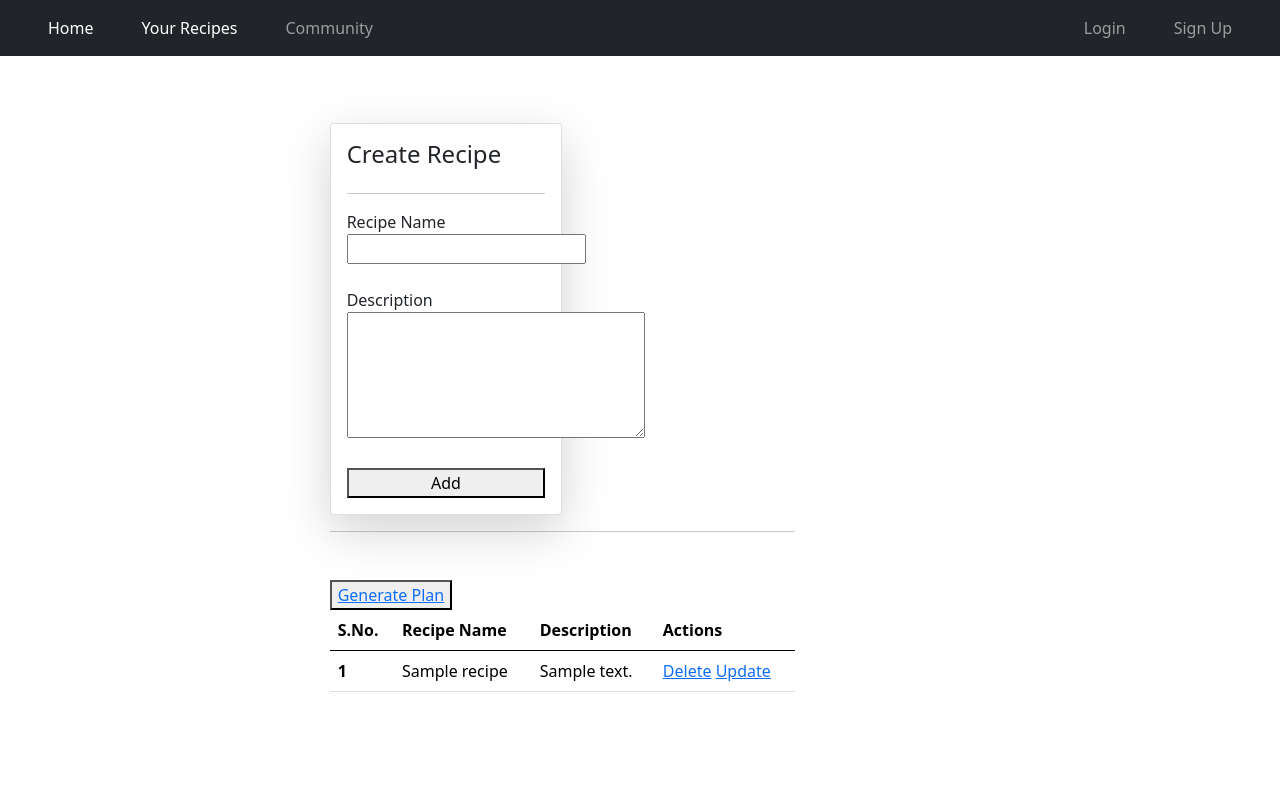
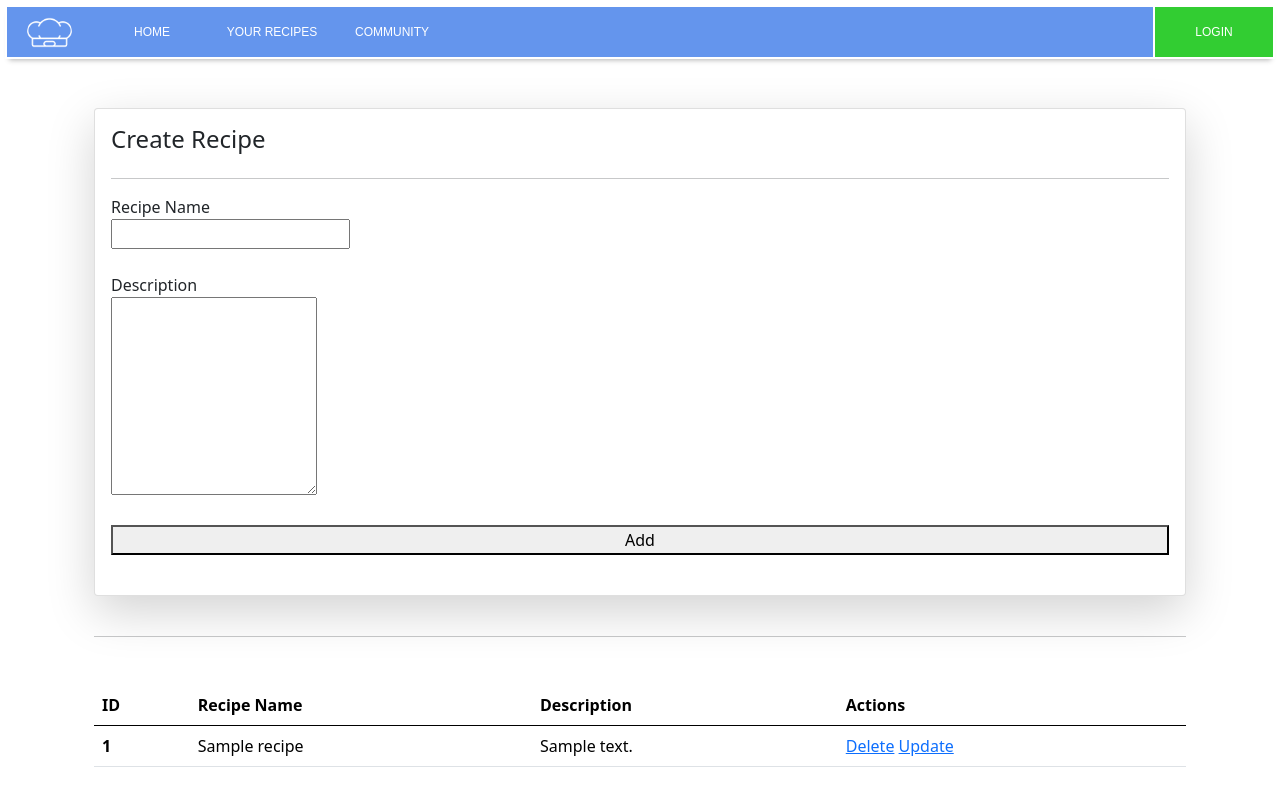
Before and after one commit to adiazpar/cookbook, a Django app: page /recipes/ in a window 1280 px wide. Run offline with Django 4.2, Linux system fonts and the light colour scheme; tables that the repository leaves empty hold one stand-in row (values such as "Sample post"); some libraries are stand-ins or nearby versions.

Commit message:
Start modifying recipe screen CSS

```diff
--- a/cookbook_app/templates/cookbook_app/base.html
+++ b/cookbook_app/templates/cookbook_app/base.html
@@ -18,83 +18,37 @@
 
         <!-- JS -->
         <script src="https://cdn.jsdelivr.net/npm/bootstrap@5.0.2/dist/js/bootstrap.bundle.min.js" integrity="sha384-MrcW6ZMFYlzcLA8Nl+NtUVF0sA7MsXsP1UyJoMp4YLEuNSfAP+JcXn/tWtIaxVXM" crossorigin="anonymous"></script>
+        <script src="/js/bootstrap.js"></script>
     </head>
 
     <!-- Navbar-->
     <div class="navbar-container">
-        <nav class="navbar py-2 fixed-top navbar-expand-sm navbar-dark bg-dark">
-           <div class="container-fluid">
-                <button type="button"
-                        data-bs-toggle="collapse"
-                        data-bs-target="#navbarNav"
-                        class="navbar-toggler"
-                        aria-controls="navbarNav"
-                        aria-expanded="false"
-                        aria-label="Toggle navigation"
-                >
-                    <span class="navbar-toggler-icon"></span>
-                </button>
+    <nav>
+        <ul>
+            <li id="img"><img src="{% static 'images/chef_hat.png' %}" id="logo" alt="CB Logo" /></li>
+            <li><a href="{% url 'home' %}"> Home </a></li>
+            <li><a href="{% url 'recipes' %}"> Your Recipes </a></li>
+            <li><a href="#"> Community </a></li>
 
-                <div class="collapse navbar-collapse"
-                     id="navbarNav">
-
-                    <ul class="navbar-nav">
-                        <li class="nav-item px-3">
-                            <a href="{% url 'home' %}" class="nav-link active">
-                                Home
-                            </a>
-                        </li>
-                        <li class="nav-item px-3">
-                            <a href="{% url 'recipes' %}" class="nav-link">
-                                Your Recipes
-                            </a>
-                        </li>
-                        <li class="nav-item px-3">
-                            <a href="#" class="nav-link">
-                                Community
-                            </a>
-                        </li>
-                    </ul>
-                </div>
-
-                <div class="collapse navbar-collapse justify-content-end"
-                     id="navbarNav">
-                    <ul class="navbar-nav">
-
-                        {% if user.is_authenticated %}
-                            <li class="nav-item px-3">
-                                <a class="nav-link"
-                                   href="{% url 'logout' %}"> Logout {{user}}
-                                </a>
-                            </li>
-                        {% else %}
-                            <li class="nav-item px-3">
-                                <a class="nav-link"
-                                   href="{% url 'login' %}">Login
-                                </a>
-                            </li>
-                            <li class="nav-item px-3">
-                                <a class="nav-link"
-                                   href="{% url 'register' %}">Sign Up
-                                </a>
-                            </li>
-                        {% endif %}
-                    </ul>
-                </div>
-           </div>
-        </nav>
+            <div class="ms-auto">
+                {% if user.is_authenticated %}
+                    <li><a id="login_text" href="{% url 'logout' %}"> Logout </a></li>
+                {% else %}
+                    <li><a id="login_text" href="{% url 'login' %}"> Login </a></li>
+                {% endif %}
+            </div>
+        </ul>
+    </nav>
     </div>
 
     <!-- Body-->
     <body>
         <div class="container-fluid">
-            <div class="col-sm-10">
+            <div class="custom-body">
                 <!-- add block content from html template -->
                 {% block content %}
                 {% endblock %}
            </div>
         </div>
     </body>
-
-    <script src="/js/bootstrap.js"></script>
 </html>
--- a/cookbook_app/templates/cookbook_app/recipe.html
+++ b/cookbook_app/templates/cookbook_app/recipe.html
@@ -3,37 +3,35 @@
 <!-- Replace block content in base_template.html -->
 {% block content %}
 
-    <div class="container mt-3 col-6">
-    <br><br>
-        <form class="col-6 max-auto card p-3 shadow-lg" method="post" enctype="multipart/form-data">
+    <div class="container">
+    <br>
+        <form class="card p-3 shadow-lg mx-auto container-fluid" method="post" enctype="multipart/form-data">
             {% csrf_token %}
             <h4> Create Recipe </h4>
             <hr>
-            <div class="form-group">
-                <label for="exampleInputEmail1"> Recipe Name </label>
-                <br>
-                <input name="name" type="text" required>
+            <div class="form-group mb-auto">
+                <label for="exampleInputEmail1"> Recipe Name <br>
+                    <input name="name" type="text" required>
+                </label>
             </div>
             <br>
-            <div class="form-group">
-                <label for="exampleInputPassword1"> Description </label>
-                <br>
-                <textarea name="description" id="text" rows="5" cols="30"></textarea>
+            <div class="form-group mb-auto">
+                <label for="exampleInputPassword1"> Description <br>
+                    <textarea name="description" id="text" rows="8"></textarea>
+                </label>
             </div>
             <br>
-            <button type="submit" class="">Add</button>
+            <button type="submit" class="mb-auto container-fluid">Add</button>
+            <br>
         </form>
+        <br>
         <hr>
 
         <div class="class mt-5">
-            <form action="">
-                <button> <a href="#"> Generate Plan </a></button>
-            </form>
-
             <table class="table mt-6">
                 <thead>
                 <tr>
-                    <th scope="col">S.No. </th>
+                    <th scope="col">ID </th>
                     <th scope="col">Recipe Name </th>
                     <th scope="col">Description </th>
                     <th scope="col">Actions </th>
--- a/cookbook_app/views.py
+++ b/cookbook_app/views.py
@@ -23,7 +23,7 @@ def recipes(request):
             name = name,
             description = description,
         )
-        return redirect('/')
+        return redirect('/recipes')
 
     queryset = Recipe.objects.all()
     if request.GET.get('search'):
@@ -56,7 +56,7 @@ def update_recipe(request, id):
 def delete_recipe(request, id):
     queryset = Recipe.objects.get(id=id)
     queryset.delete()
-    return redirect('/')
+    return redirect('/recipes')
 
 
 # ------------------------- AUTH VIEWS -------------------------- #
--- a/static/css/bootstrap.css
+++ b/static/css/bootstrap.css
@@ -1,8 +1,69 @@
-.navbar-container {
-    margin-bottom: 75px;
+/* Navigation Bar Logo Styling */
+#logo {
+    width: 45px;
+    height: 45px;
+    border-radius: 50%;
+    overflow: hidden;
+    display: inline-block;
+    filter: invert(100%);
 }
 
-.col-sm-10 {
+#img {
+    margin-left: 20px;
+    margin-right: 20px;
+    width: 45px;
+}
+
+
+/* Navigation Bar Styling */
+nav {
+    border: 2px solid white;
+    background-color: cornflowerblue;
+    box-shadow: 0 5px 5px -4px rgba(0,0,0,0.3);
+
+    margin: 5px;
+    margin-bottom: 25px;
+    font-family: Arial, serif;
+}
+
+ul {
+    margin: 0;
+    padding: 0;
+
+    list-style: none;
+    display: flex;
+    justify-content: left;
+}
+ul li {
+    width: 120px;
+    height: 50px;
+    line-height: 50px;
+
+    text-align: center;
+    font-size: 75%;
+}
+ul li a {
+    text-decoration: none;
+    text-transform: uppercase;
+    color: white;
+    display: block;
+}
+ul li a:hover {
+    background-color: lightblue;
+}
+
+#login_text {
+    border-left: 2px solid white;
+    background-color: limegreen;
+    text-transform: uppercase;
+}
+#login_text:hover {
+    background-color: lightblue;
+}
+
+
+/* Header & Body Styling */
+.custom-body {
     margin-left: 25px;
     margin-right: 25px;
     font-size: 100%;
--- a/static/js/bootstrap.js
+++ /dev/null
@@ -1,7 +0,0 @@
-$(document).ready(function () {
-    var url = window.location;
-    $('ul.navbar-nav a[href="' + url + '"]').addClass('active');
-    $('ul.navbar-nav a').filter(function() {
-        return this.href == url;
-    }).addClass('active');
-});
```
Also changed, not shown: cookbook_app/templates/cookbook_app/base_backup.html (added, +100 -0 lines), cookbook_app/templates/cookbook_app/login.html (+7 -6 lines), cookbook_app/templates/cookbook_app/register.html (+6 -2 lines), static/images/chef_hat.png.
